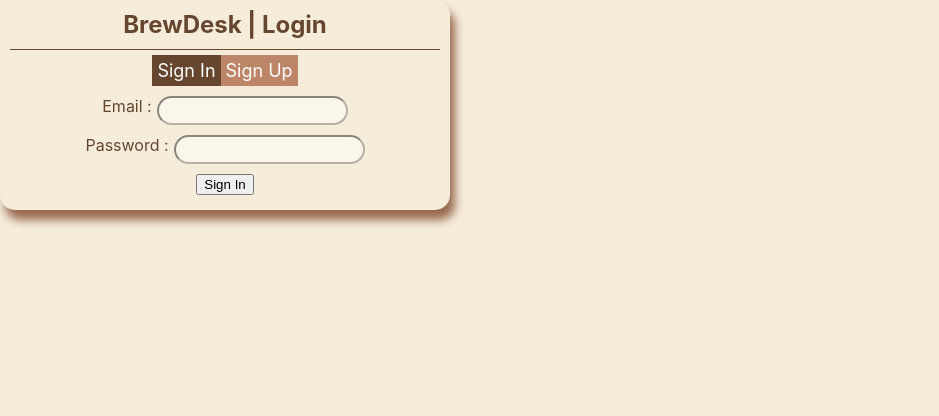
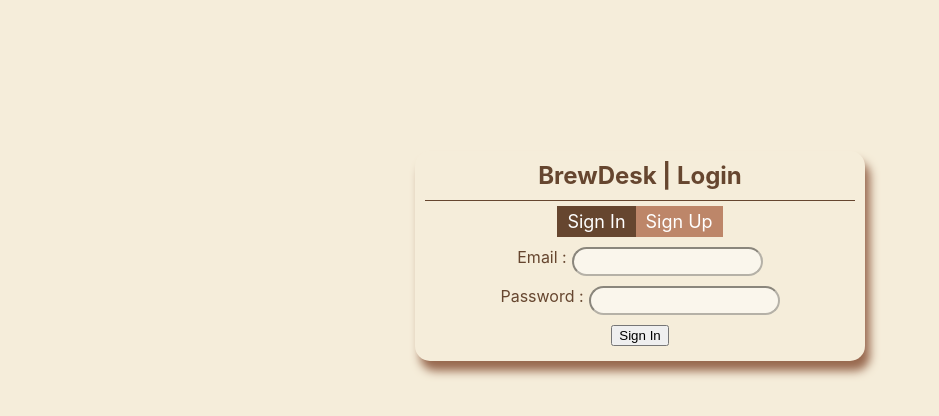
Before and after one commit to kimmypracha/BrewDesk, a Next.js app: page / in a window 1280 px wide. Shown: the top 416 px of the page, without its empty margins (0-939 px from the left). Built offline with nearby package versions, Linux system fonts and the light colour scheme; no server answers.

Commit message:
edited login module css

```diff
--- a/styles/Login.module.css
+++ b/styles/Login.module.css
@@ -7,6 +7,9 @@
   align-items: center;
   justify-content: space-around;
   padding: 10px;
+  margin: auto auto;
+  margin-top: 20%;
+  transform: translateY(-50%);
 }
 
 .logo{
@@ -25,6 +28,7 @@
   display: flex;
   padding: 5px;
   justify-content: center;
+
 }
 
 #login{
@@ -33,7 +37,7 @@
 
 .option{
   padding: 5px;
-  border-radius: 10px;
+  border-radius: 15px;
   display: flex;
   font-size: 18px;
 }
@@ -41,12 +45,33 @@
 .active{
   background-color: #66462f;
   color : white;
-  padding: 5px;
+  padding: 5px 10px;
 }
 
 .inactive{
   background-color:  #bd8669;
   color : white;
   cursor: pointer;
-  padding: 5px;
+  padding: 5px 10px;
 }
+
+.inactive:hover{
+  background-color:  #e6a17d;
+}
+
+.submitbtn{
+  background-color: #66462f;
+  color: white;
+  padding: 5px 10px;
+  border-radius: 10px;
+  border: none;
+  font-size: 18px;
+}
+
+.submitbtn:hover{
+  background-color: #8d6142;
+}
+
+.form{
+  transition: opacity 2.0s ease-in;
+}
```
